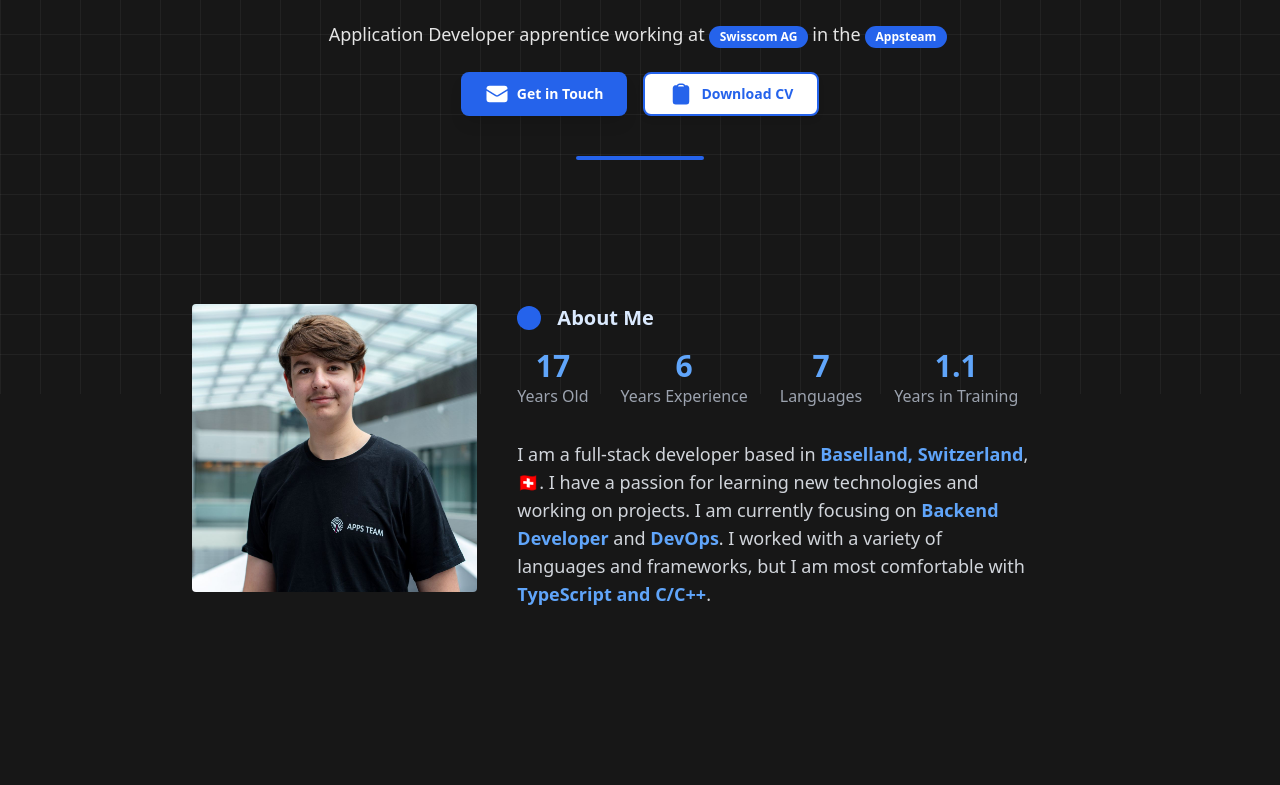
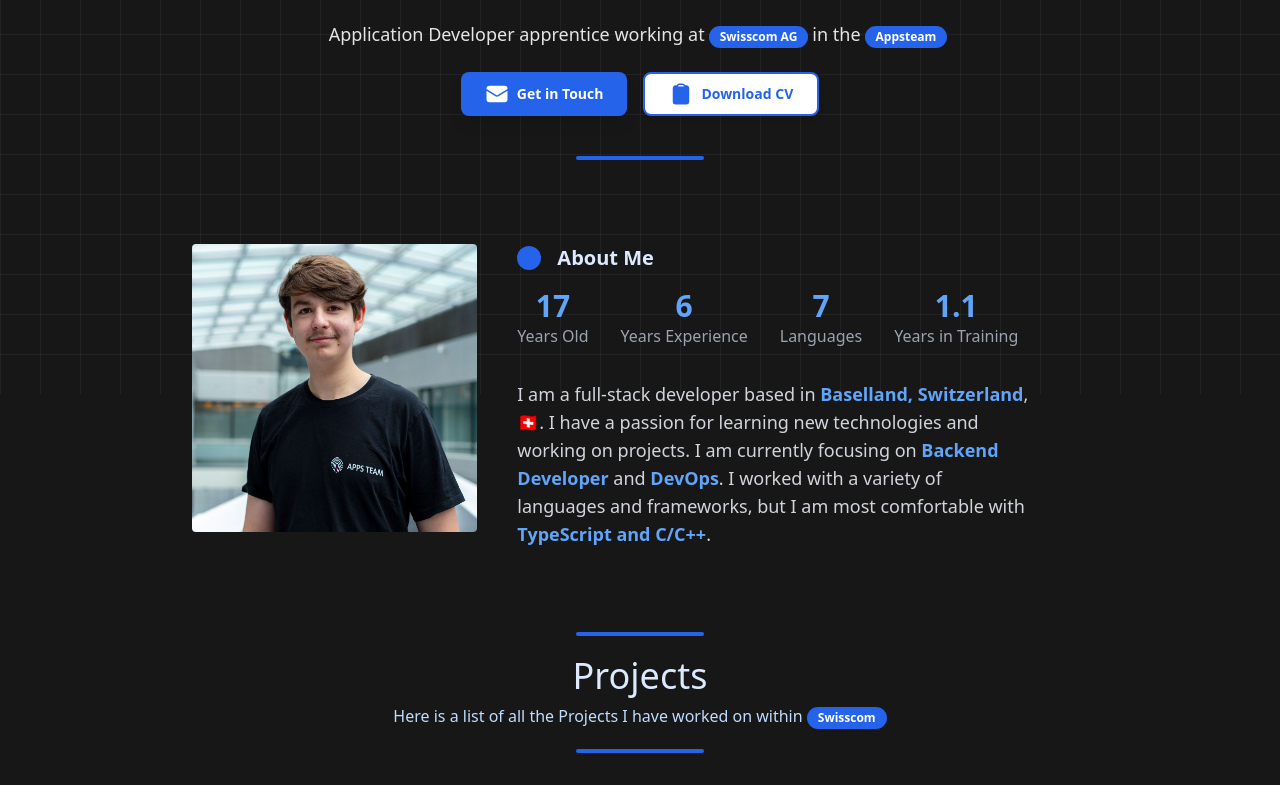
Before and after one commit to Fabbboy/portfolio, a Next.js app: page / in a window 1280 px wide. Shown: the part 406-1191 px from the top of the page. Before the commit the page ends 1110 px from the top, so only its background shows below. Built offline with nearby package versions, Linux system fonts and the light colour scheme.

Commit message:
quick safe

```diff
--- a/src/app/page.tsx
+++ b/src/app/page.tsx
@@ -2,6 +2,7 @@ import { Separator } from "@radix-ui/react-separator";
 import HeaderComponent from "../components/HeaderComponent";
 import HeroComponent from "../components/HeroComponent";
 import ProfileComponent from "@/components/ProfileComponent";
+import { Badge } from "@/components/ui/badge";
 
 export default function Home() {
   return (
@@ -9,7 +10,7 @@ export default function Home() {
       <HeaderComponent />
       <HeroComponent />
 
-      <div className="space-y-20">
+      <div className="space-y-5">
         <Separator
           orientation="horizontal"
           className="w-full flex justify-center items-center"
@@ -18,6 +19,36 @@ export default function Home() {
         </Separator>
 
         <ProfileComponent />
+
+        <Separator
+          orientation="horizontal"
+          className="w-full flex justify-center items-center"
+        >
+          <div className="w-32 h-1 bg-blue-600 rounded-full"></div>
+        </Separator>
+
+        <div className="flex flex-col justify-center items-center space-y-8">
+          <div className="flex flex-col justify-center items-center space-y-2">
+            <h2 className="text-4xl text-blue-100">Projects</h2>
+            <div className="text-blue-200 text-center">
+              Here is a list of all the Projects I have worked on within{" "}
+              <Badge
+                variant="secondary"
+                className="bg-blue-600 text-white hover:bg-blue-800"
+              >
+                Swisscom
+              </Badge>
+            </div>
+          </div>
+          {/* Here */}
+        </div>
+
+        <Separator
+          orientation="horizontal"
+          className="w-full flex justify-center items-center"
+        >
+          <div className="w-32 h-1 bg-blue-600 rounded-full"></div>
+        </Separator>
       </div>
     </main>
   );
```
